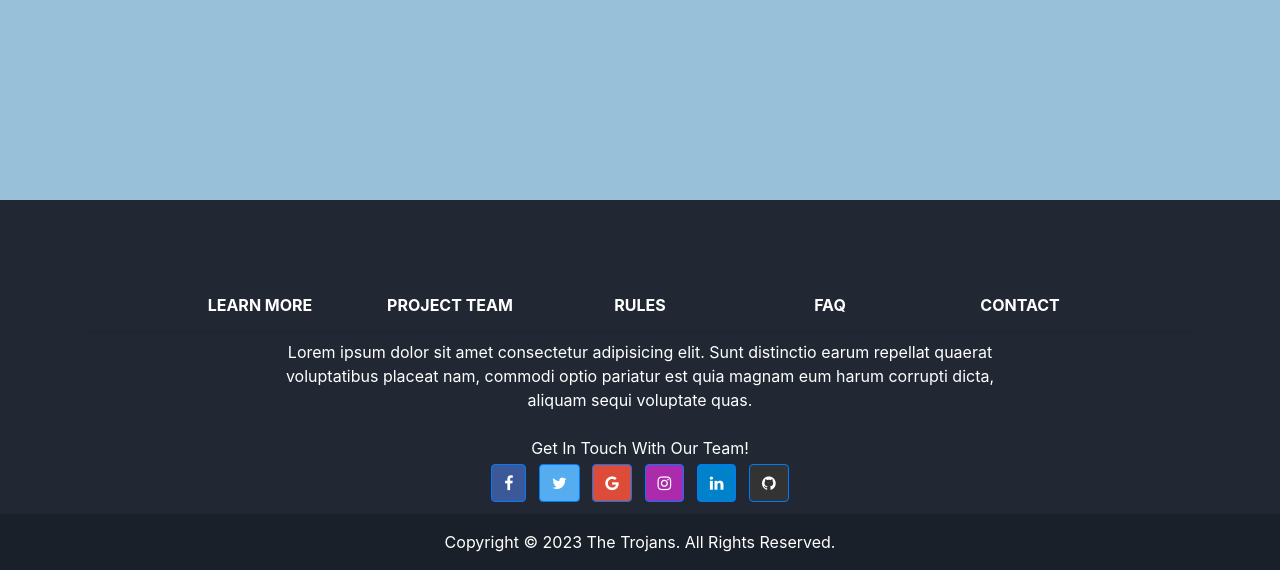
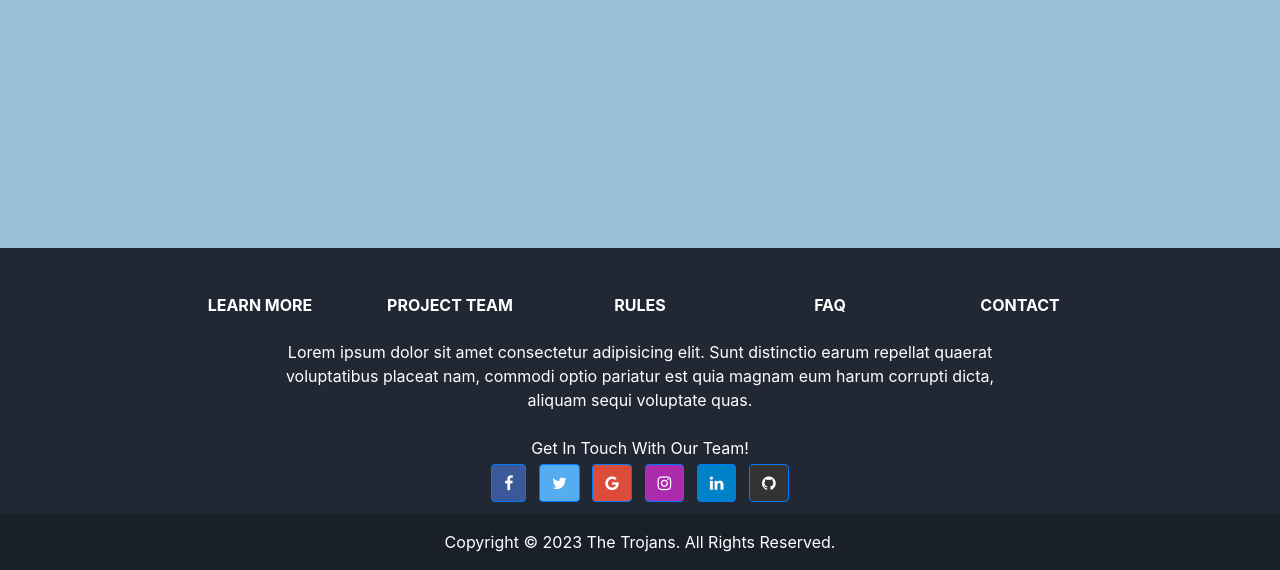
Before and after one commit to HCIGiovanniFanclub/HCIProject, a Flask app: page / in a window 1280 px wide. Shown: the part 230-800 px from the top of the page. Run offline with Flask 3, Linux system fonts and the light colour scheme; some libraries are stand-ins or nearby versions.

Commit message:
footer modified

```diff
--- a/website/templates/base.html
+++ b/website/templates/base.html
@@ -98,7 +98,7 @@
     <!-- Grid container -->
     <div class="container">
       <!-- Section: Links -->
-      <section class="mt-5">
+      <section class="mt-0">
         <!-- Grid row-->
         <div class="row text-center d-flex justify-content-center pt-5">
           <!-- Grid column -->
```
